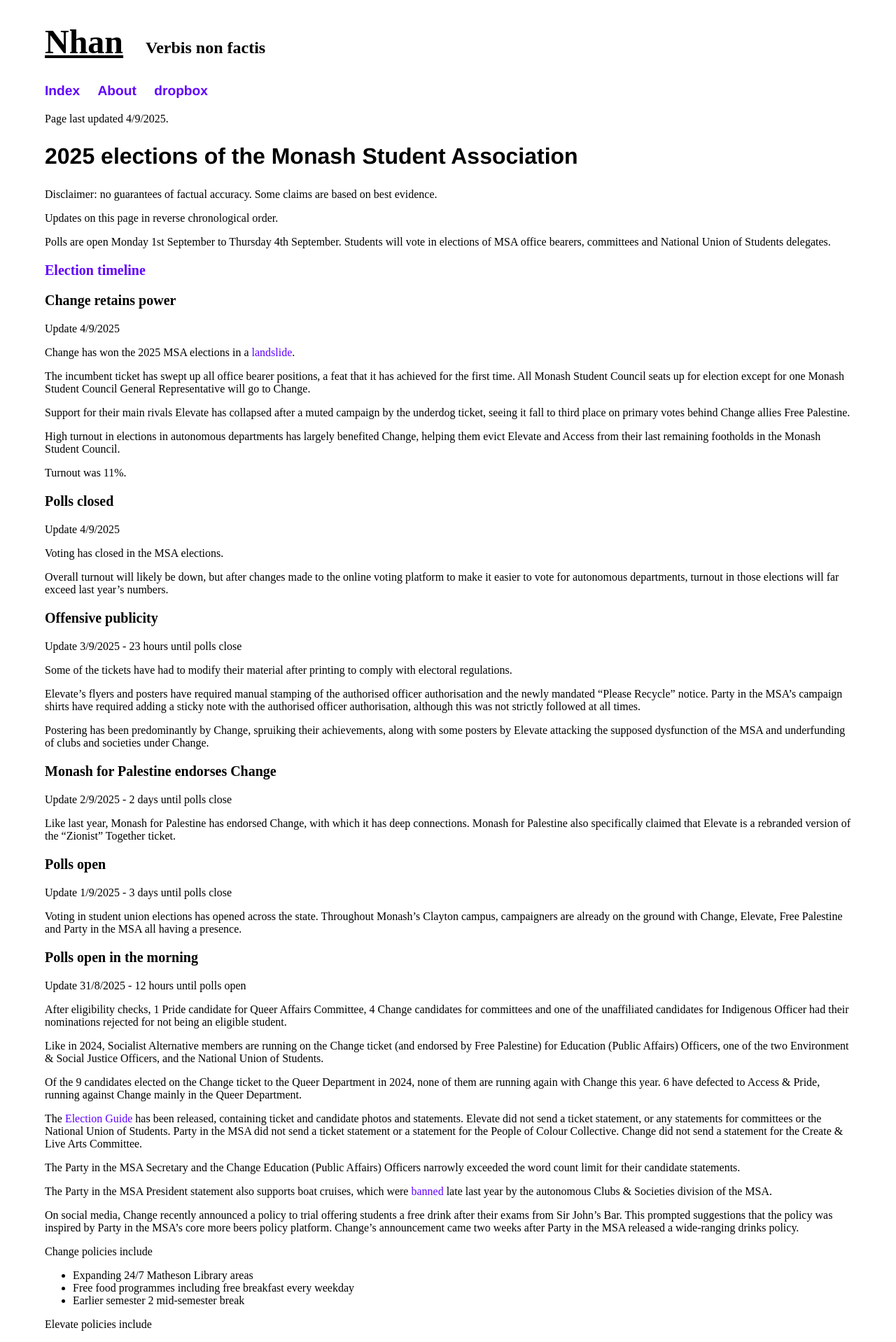
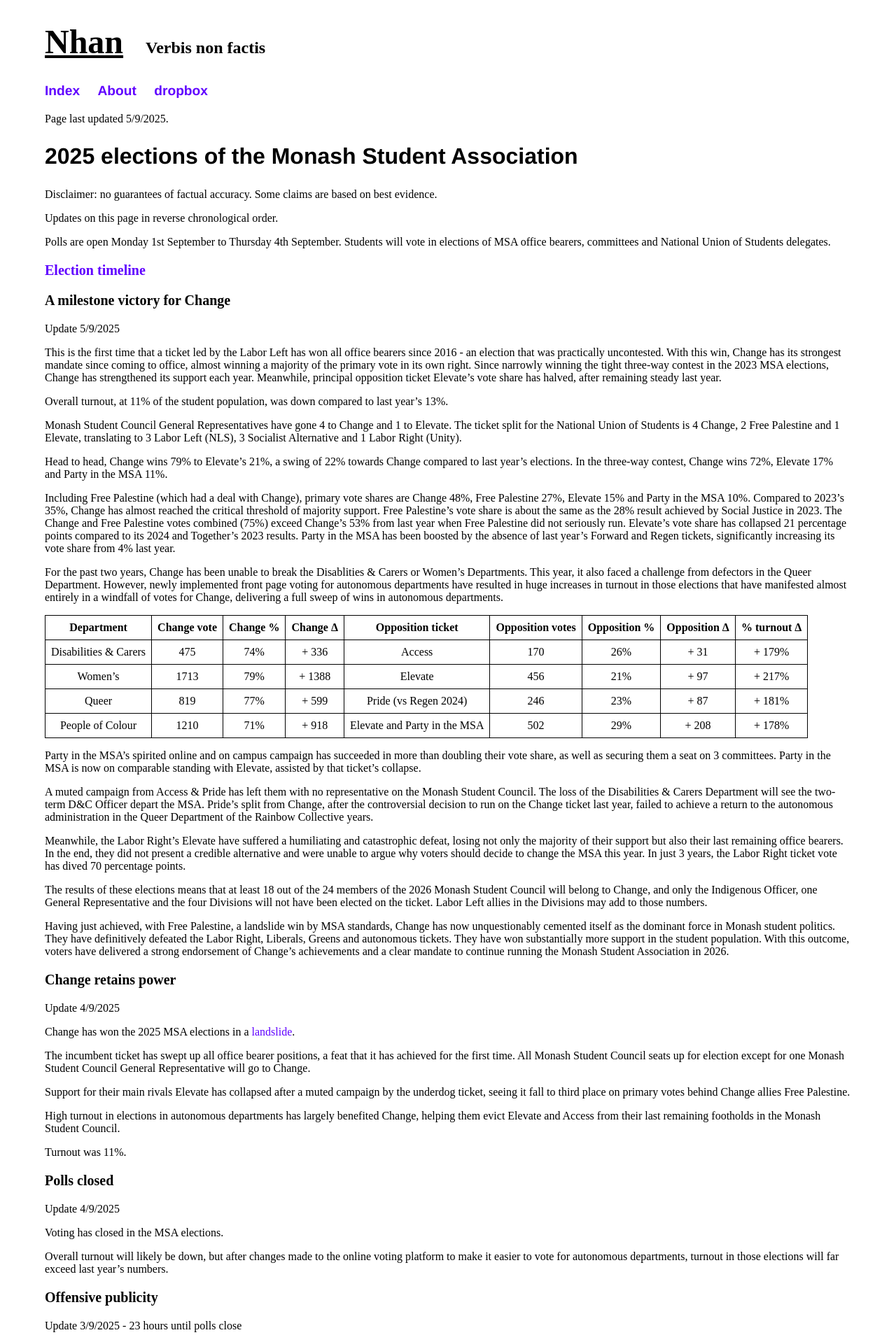
Before and after one commit to nhtnhanbn/nhtnhanbn.github.io, a Jekyll site: the page built from monash/msa25.md, in a window 1280 px wide. Shown: the top 1918 px of the page at 70% size. Built offline with Jekyll 4.4.1, drawn with Linux system fonts in a browser that asks for light colours.

Commit message:
Update msa25

```diff
--- a/_sass/base.scss
+++ b/_sass/base.scss
@@ -81,6 +81,13 @@
     margin: 20px auto;
 }
 
+table, th, td {
+    border: 1px solid;
+    border-collapse: collapse;
+    padding: 0.5em;
+    text-align: center;
+}
+
 /* Partially stolen from https://css-tricks.com/the-cleanest-trick-for-autogrowing-textareas */
 .dropbox {
     width: 100%;
--- a/monash/msa25.md
+++ b/monash/msa25.md
@@ -3,7 +3,7 @@
 title: 2025 Monash Student Association elections
 ---
 
-Page last updated 4/9/2025.
+Page last updated 5/9/2025.
 
 ## 2025 elections of the Monash Student Association
 
@@ -14,6 +14,39 @@
 Polls are open Monday 1st September to Thursday 4th September. Students will vote in elections of MSA office bearers, committees and National Union of Students delegates.
 
 ### [Election timeline](http://msa.monash.edu/hubfs/MSA%20Election%20Timeline%202025.pdf)
+
+### A milestone victory for Change
+
+Update 5/9/2025
+
+This is the first time that a ticket led by the Labor Left has won all office bearers since 2016 - an election that was practically uncontested. With this win, Change has its strongest mandate since coming to office, almost winning a majority of the primary vote in its own right. Since narrowly winning the tight three-way contest in the 2023 MSA elections, Change has strengthened its support each year. Meanwhile, principal opposition ticket Elevate's vote share has halved, after remaining steady last year.
+
+Overall turnout, at 11% of the student population, was down compared to last year's 13%.
+
+Monash Student Council General Representatives have gone 4 to Change and 1 to Elevate. The ticket split for the National Union of Students is 4 Change, 2 Free Palestine and 1 Elevate, translating to 3 Labor Left (NLS), 3 Socialist Alternative and 1 Labor Right (Unity).
+
+Head to head, Change wins 79% to Elevate's 21%, a swing of 22% towards Change compared to last year's elections. In the three-way contest, Change wins 72%, Elevate 17% and Party in the MSA 11%.
+
+Including Free Palestine (which had a deal with Change), primary vote shares are Change 48%, Free Palestine 27%, Elevate 15% and Party in the MSA 10%. Compared to 2023's 35%, Change has almost reached the critical threshold of majority support. Free Palestine's vote share is about the same as the 28% result achieved by Social Justice in 2023. The Change and Free Palestine votes combined (75%) exceed Change's 53% from last year when Free Palestine did not seriously run. Elevate's vote share has collapsed 21 percentage points compared to its 2024 and Together's 2023 results. Party in the MSA has been boosted by the absence of last year's Forward and Regen tickets, significantly increasing its vote share from 4% last year.
+
+For the past two years, Change has been unable to break the Disablities & Carers or Women's Departments. This year, it also faced a challenge from defectors in the Queer Department. However, newly implemented front page voting for autonomous departments have resulted in huge increases in turnout in those elections that have manifested almost entirely in a windfall of votes for Change, delivering a full sweep of wins in autonomous departments.
+
+| Department | Change vote | Change % | Change Δ | Opposition ticket | Opposition votes | Opposition % | Opposition Δ | % turnout Δ |
+|-
+| Disabilities & Carers | 475 | 74% | + 336 | Access | 170 | 26% | + 31 | + 179% |
+| Women's | 1713 | 79% | + 1388 | Elevate | 456 | 21% | + 97 | + 217% |
+| Queer | 819 | 77% | + 599 | Pride (vs Regen 2024) | 246 | 23% | + 87 | + 181% |
+| People of Colour | 1210 | 71% | + 918 | Elevate and Party in the MSA | 502 | 29% | + 208 | + 178% |
+
+Party in the MSA's spirited online and on campus campaign has succeeded in more than doubling their vote share, as well as securing them a seat on 3 committees. Party in the MSA is now on comparable standing with Elevate, assisted by that ticket's collapse.
+
+A muted campaign from Access & Pride has left them with no representative on the Monash Student Council. The loss of the Disabilities & Carers Department will see the two-term D&C Officer depart the MSA. Pride's split from Change, after the controversial decision to run on the Change ticket last year, failed to achieve a return to the autonomous administration in the Queer Department of the Rainbow Collective years.
+
+Meanwhile, the Labor Right's Elevate have suffered a humiliating and catastrophic defeat, losing not only the majority of their support but also their last remaining office bearers. In the end, they did not present a credible alternative and were unable to argue why voters should decide to change the MSA this year. In just 3 years, the Labor Right ticket vote has dived 70 percentage points.
+
+The results of these elections means that at least 18 out of the 24 members of the 2026 Monash Student Council will belong to Change, and only the Indigenous Officer, one General Representative and the four Divisions will not have been elected on the ticket. Labor Left allies in the Divisions may add to those numbers.
+
+Having just achieved, with Free Palestine, a landslide win by MSA standards, Change has now unquestionably cemented itself as the dominant force in Monash student politics. They have definitively defeated the Labor Right, Liberals, Greens and autonomous tickets. They have won substantially more support in the student population. With this outcome, voters have delivered a strong endorsement of Change's achievements and a clear mandate to continue running the Monash Student Association in 2026.
 
 ### Change retains power
 
```
